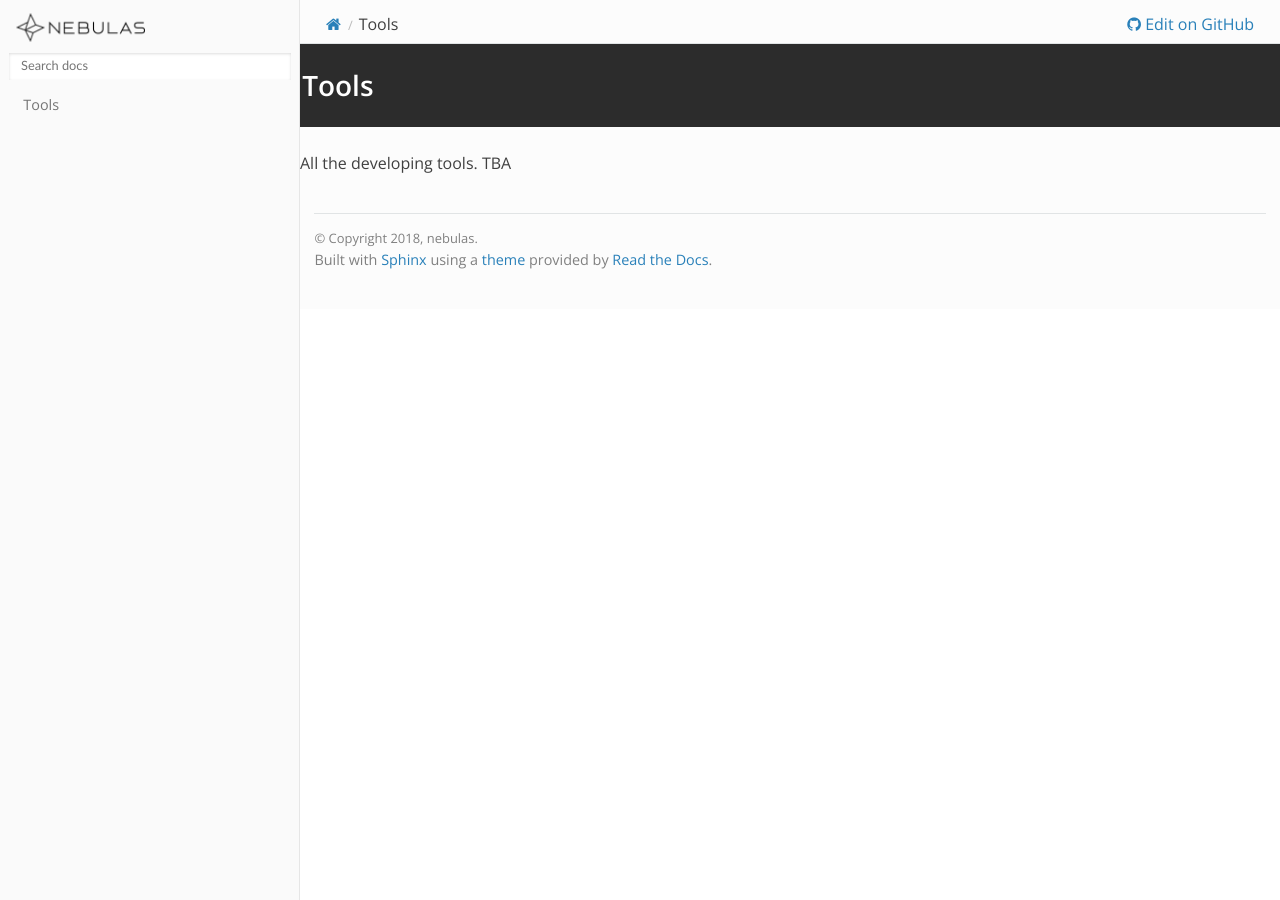
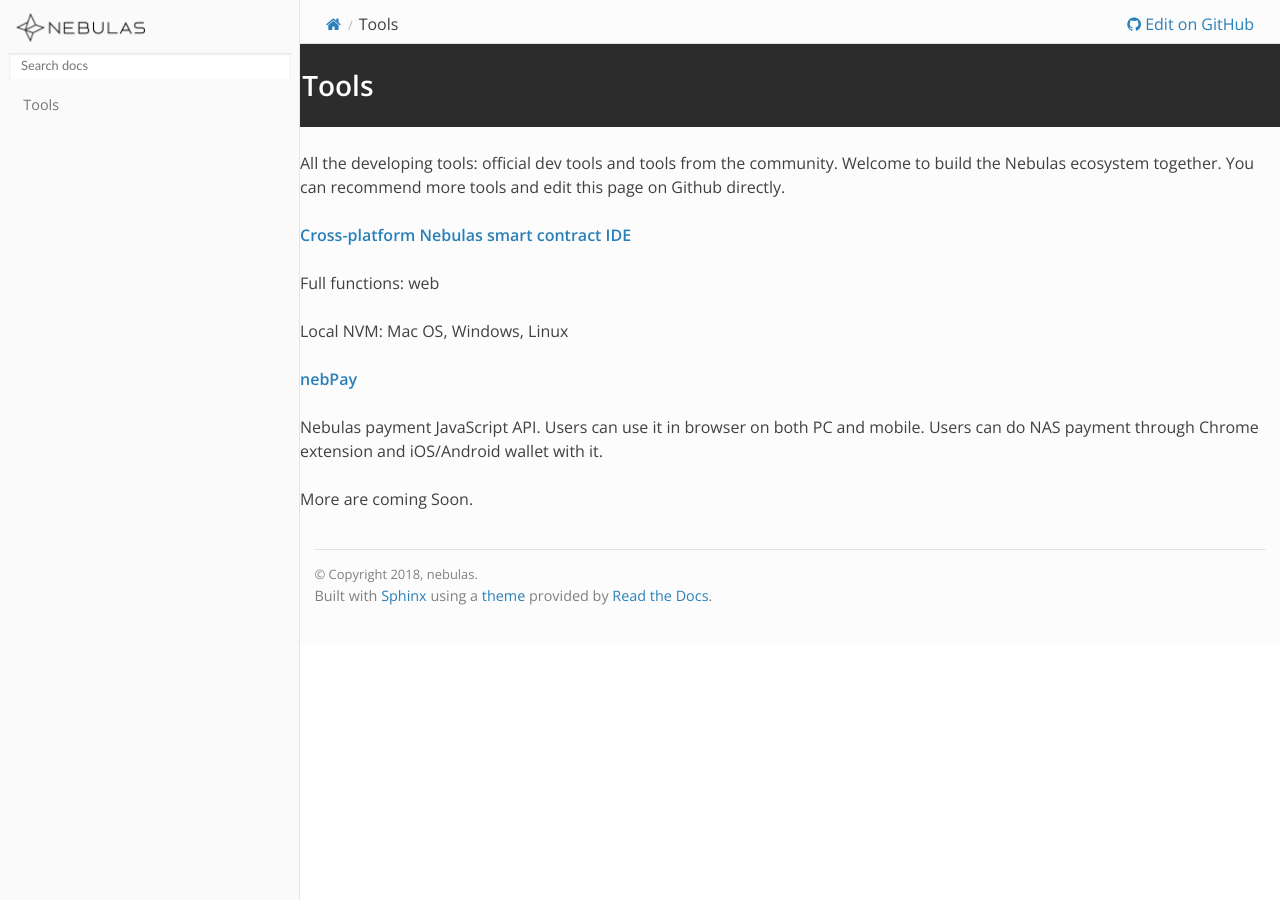
Before and after one commit to nebulasio/nebdocs, a Sphinx documentation site: the page built from docs/dapp-development/tools.md, in a window 1280 px wide. Built offline with Sphinx 7.4.7 and the Read the Docs theme 2.0.0, drawn with Linux system fonts in a browser that asks for light colours; pages that are not in the unit, such as notebooks, are missing from menus.

Commit message:
++ two dev tools

```diff
--- a/docs/dapp-development/tools.md
+++ b/docs/dapp-development/tools.md
@@ -1,3 +1,18 @@
 # Tools
 
-All the developing tools. TBA
+All the developing tools: official dev tools and tools from the community. Welcome to build the Nebulas ecosystem together. You can recommend more tools and edit this page on Github directly.
+
+
+**[Cross-platform Nebulas smart contract IDE](https://nebide.block2100.com/)**
+
+Full functions: web
+
+Local NVM: Mac OS, Windows, Linux
+
+
+**[nebPay](https://github.com/nebulasio/nebPay)**
+
+Nebulas payment JavaScript API.
+Users can use it in browser on both PC and mobile. Users can do NAS payment through Chrome extension and iOS/Android wallet with it.
+
+More are coming Soon.
```
